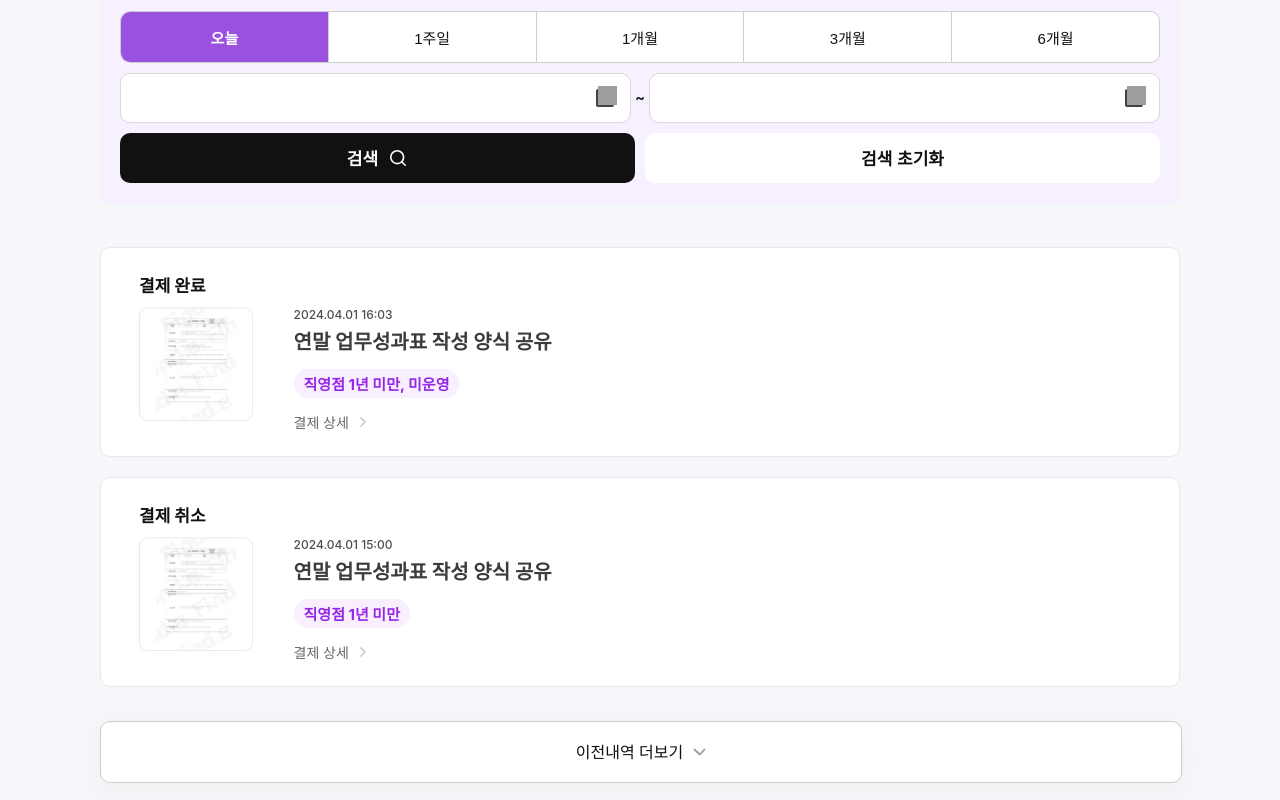
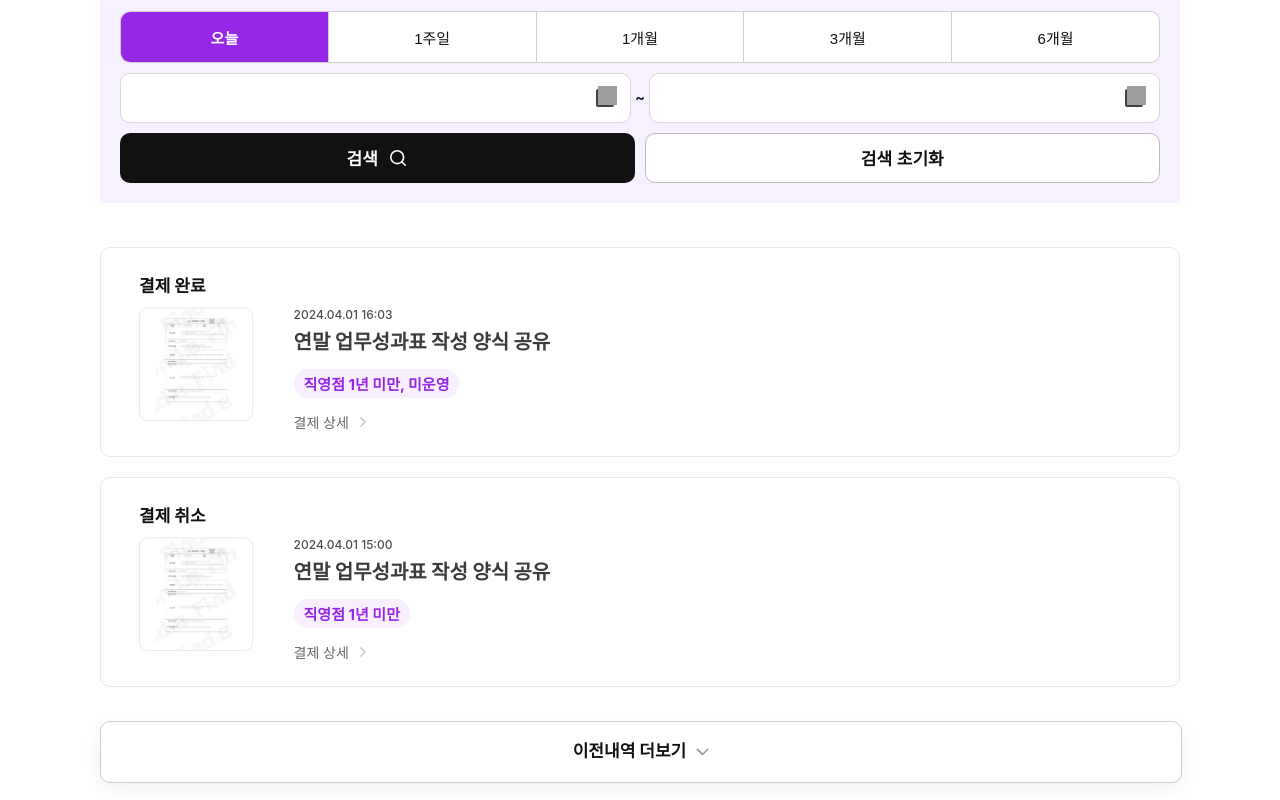
Before and after one commit to kimyeji89/amento, a React (Create React App) app: page /payHistory in a window 1280 px wide. Shown: the part 280-1080 px from the top of the page. Built offline with nearby package versions, Linux system fonts and the light colour scheme; a web font is replaced by a local one.

Commit message:
[MOD] 검토 수정

```diff
--- a/src/pages/ApplicationPage/ApplicationPage2.jsx
+++ b/src/pages/ApplicationPage/ApplicationPage2.jsx
@@ -48,7 +48,7 @@ export default function ApplicationPage2() {
     <div css={page_wrap}>
       <PageTitle title="설명회 신청" hasBorder />
       <div css={content_wrap}>
-        <TablePageTitle title="프로그램" />
+        <TablePageTitle title="프로그램" hasBorder={false} />
 
         <div css={search_bar}>
           <div css={page}>
--- a/src/pages/ConsultWritePage/ConsultWritePage.jsx
+++ b/src/pages/ConsultWritePage/ConsultWritePage.jsx
@@ -3,6 +3,7 @@ import { css } from "@emotion/react";
 import { useHeaderHeight } from "@hooks/useHeaderHeight";
 import PostTitle from "@components/post/PostTitle";
 import WriteInputText from "@components/post/WriteInputText";
+import TablePageTitle from "@components/table/TablePageTitle";
 import Button from "@components/ui/Button";
 import TitleInput from "./TitleInput";
 import SelectBox from "./SelectBox";
@@ -36,6 +37,9 @@ export default function ConsultWritePage() {
 
   return (
     <div css={page_wrap}>
+      <TablePageTitle title="상담내역" hasBorder={false} />
+
+      <div css={content_wrap}>
         <PostTitle
           title="상담신청"
           writer={"primary"}
@@ -54,8 +58,17 @@ export default function ConsultWritePage() {
           <Button label="취소" link="/consultHistory" isWhite />
         </div>
       </div>
+    </div>
   );
 }
+
+const content_wrap = css`
+  padding: 40px 0 0 0;
+
+  @media (max-width: 1024px) {
+    padding: 0;
+  }
+`;
 
 const form_container = css`
   display: flex;
--- a/src/pages/PayHistoryPage/LoadMoreBtn.jsx
+++ b/src/pages/PayHistoryPage/LoadMoreBtn.jsx
@@ -27,4 +27,7 @@ const container = css`
   border: 1px solid #cecece;
   background: #fff;
   box-shadow: 0px 6px 20px 0px rgba(235, 235, 235, 0.7);
+
+  font-size: 17px;
+  font-weight: 700;
 `;
--- a/src/pages/PayHistoryPage/PayHistoryPage.jsx
+++ b/src/pages/PayHistoryPage/PayHistoryPage.jsx
@@ -12,7 +12,6 @@ export default function PayHistoryPage() {
 
   const page_wrap = css`
     padding: ${headerHeight + 160}px 210px;
-    background: #f6f7fa;
 
     @media (max-width: 1520px) {
       padding: ${headerHeight + 120}px 140px;
--- a/src/pages/PayHistoryPage/PayItem.jsx
+++ b/src/pages/PayHistoryPage/PayItem.jsx
@@ -105,7 +105,7 @@ const product_p = css`
   padding: 0 0 14px 0;
   color: #3c3c3c;
   font-size: 20px;
-  font-weight: 700;
+  font-weight: 800;
   line-height: normal;
 
   @media (max-width: 500px) {
--- a/src/pages/PayHistoryPage/SearchBar.jsx
+++ b/src/pages/PayHistoryPage/SearchBar.jsx
@@ -135,7 +135,7 @@ const btn_group = css`
   }
 
   & .selected {
-    background-color: #9b51e0;
+    background-color: #9627e7;
     color: white;
     font-weight: 700;
   }
@@ -257,4 +257,5 @@ const search_btn = css`
 const reset_btn = css`
   background: #fff;
   color: #111;
+  border: 1px solid #bcbcbc;
 `;
```
Lines whose indentation alone changed are shown as unchanged.
